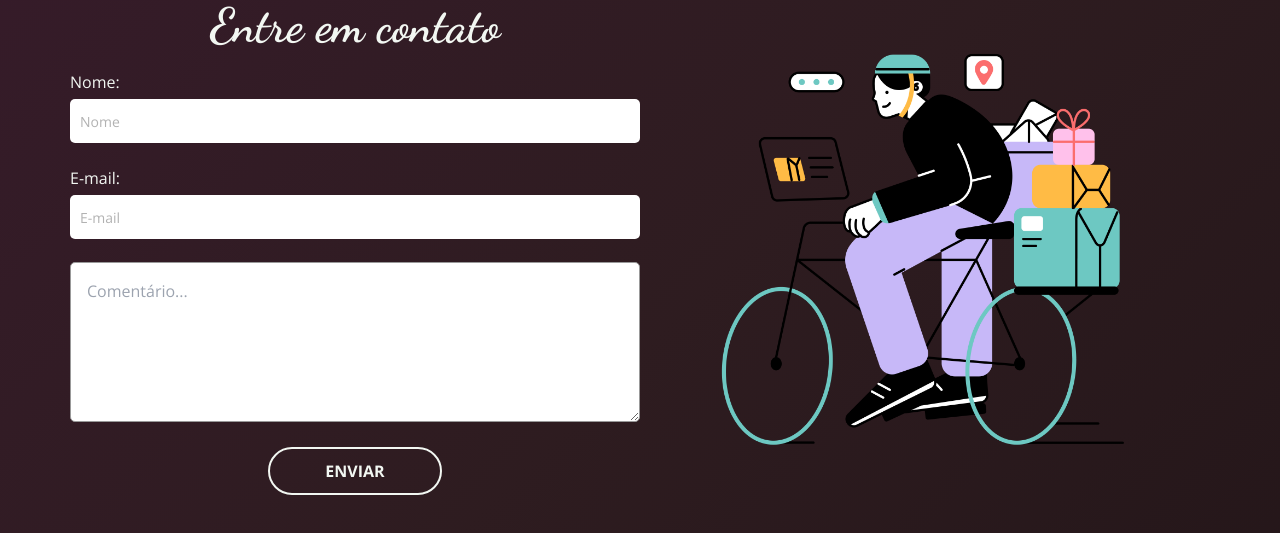
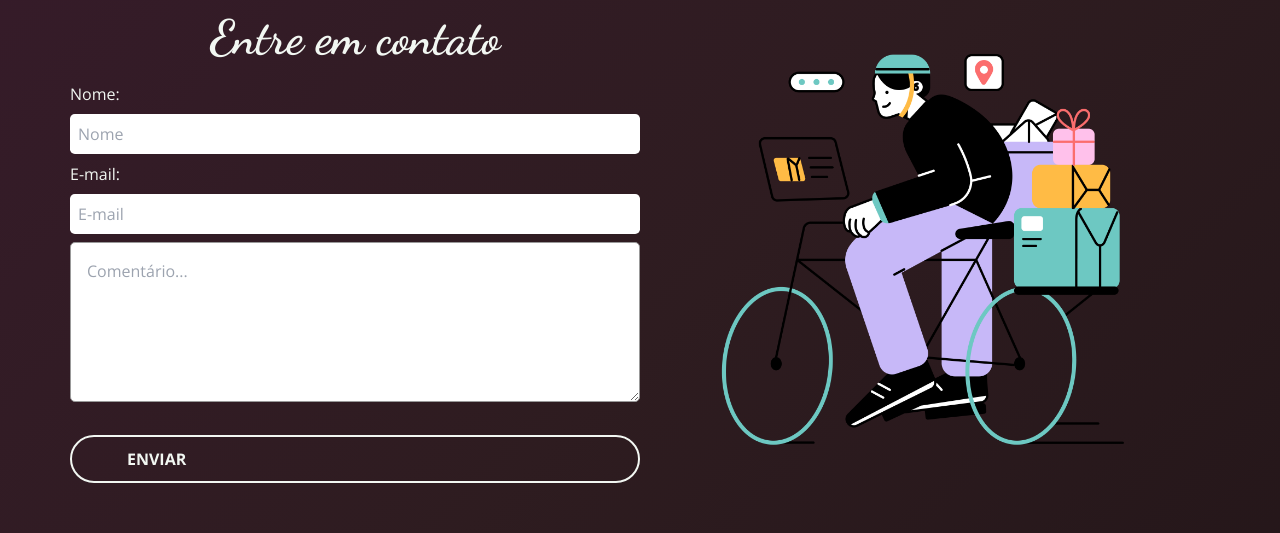
Before and after one commit to ribeirojer/Sausage, a React (Vite) app: page /contact in a window 1280 px wide. Shown: the part 167-700 px from the top of the page. Built offline with nearby package versions, Linux system fonts and the light colour scheme.

Commit message:
edit contact page

```diff
--- a/src/components/Button.tsx
+++ b/src/components/Button.tsx
@@ -5,6 +5,7 @@ type Props = {
   background?: string;
   color?: string;
   children: ReactNode;
+  type?: "button" | "submit" | "reset" | undefined;
 };
 
 const ButtonWrapper = styled.button<Props>`
@@ -33,9 +34,10 @@ const Button = ({
   background = "#2e1c20",
   color = "#ffffff",
   children,
+  type = "button",
 }: Props) => {
   return (
-    <ButtonWrapper background={background} color={color}>
+    <ButtonWrapper type={`${type}`} background={background} color={color}>
       {children}
     </ButtonWrapper>
   );
--- a/src/pages/Contact/Contact.ts
+++ b/src/pages/Contact/Contact.ts
@@ -22,6 +22,15 @@ export const Section = styled.section`
         gap: 0.5rem;
         width: 100%;
         margin-top: 1rem;
+
+        input {
+          padding: 0.5rem;
+          border-radius: 0.3rem;
+        }
+
+        Button {
+
+        }
       }
     }
   }
--- a/src/pages/Contact/index.tsx
+++ b/src/pages/Contact/index.tsx
@@ -3,23 +3,65 @@ import Button from "../../components/Button";
 import { Input } from "../../components/Input";
 import { At, MapPin, Phone } from "phosphor-react";
 import { Section, Textarea } from "./Contact";
+import { useState } from "react";
 
 type Props = {};
 
 const Contact = (props: Props) => {
+  const [name, setName] = useState("");
+  const [email, setEmail] = useState("");
+  const [comment, setComment] = useState("");
+
+  function handleSubmit(event: any) {
+    event.preventDefault();
+
+    fetch("https://exemplo.com/api/contact", {
+      method: "POST",
+      headers: {
+        "Content-Type": "application/json",
+      },
+      body: JSON.stringify({ name, email, comment }),
+    })
+      .then((response) => response.json())
+      .then((data) => {
+        console.log(data);
+        alert("Formulário enviado com sucesso!");
+      })
+      .catch((error) => {
+        console.error(error);
+        alert("Ocorreu um erro ao enviar o formulário.");
+      });
+  }
+
   return (
     <Section>
       <div className="first">
         <div className="contact-maps">
           <h1>Entre em contato</h1>
-          <form action="">
-            <Input label={"Nome: "} type="text" placeholder="Nome" />
-            <Input label={"E-mail: "} type="email" placeholder="E-mail" />
-            <Textarea placeholder="Comentário..." />
+          <form onSubmit={handleSubmit}>
+            <label>Nome:</label>
+            <input
+              type="text"
+              placeholder="Nome"
+              value={name}
+              onChange={(event) => setName(event.target.value)}
+            />
+            <label>E-mail:</label>
+            <input
+              type="email"
+              placeholder="E-mail"
+              value={email}
+              onChange={(event) => setEmail(event.target.value)}
+            />
+            <Textarea
+              placeholder="Comentário..."
+              value={comment}
+              onChange={(event) => setComment(event.target.value)}
+            />
+            <Button type="submit" background="" color="">
+              Enviar
+            </Button>
           </form>
-          <Button background="" color="">
-            Enviar
-          </Button>
         </div>
         <img src={imagem} alt="" />
       </div>
@@ -50,7 +92,7 @@ const Contact = (props: Props) => {
         <iframe
           src="https://www.google.com/maps/embed?pb=!1m14!1m12!1m3!1d223.55479553508235!2d-48.87654389018271!3d-26.2980959465663!2m3!1f0!2f0!3f0!3m2!1i1024!2i768!4f13.1!5e0!3m2!1spt-BR!2sbr!4v1678068806046!5m2!1spt-BR!2sbr"
           height="450"
-          style={{ border: 0, width: "50%", borderRadius: "1rem"}}
+          style={{ border: 0, width: "50%", borderRadius: "1rem" }}
           allowFullScreen={true}
           loading="lazy"
           referrerPolicy="no-referrer-when-downgrade"
```
